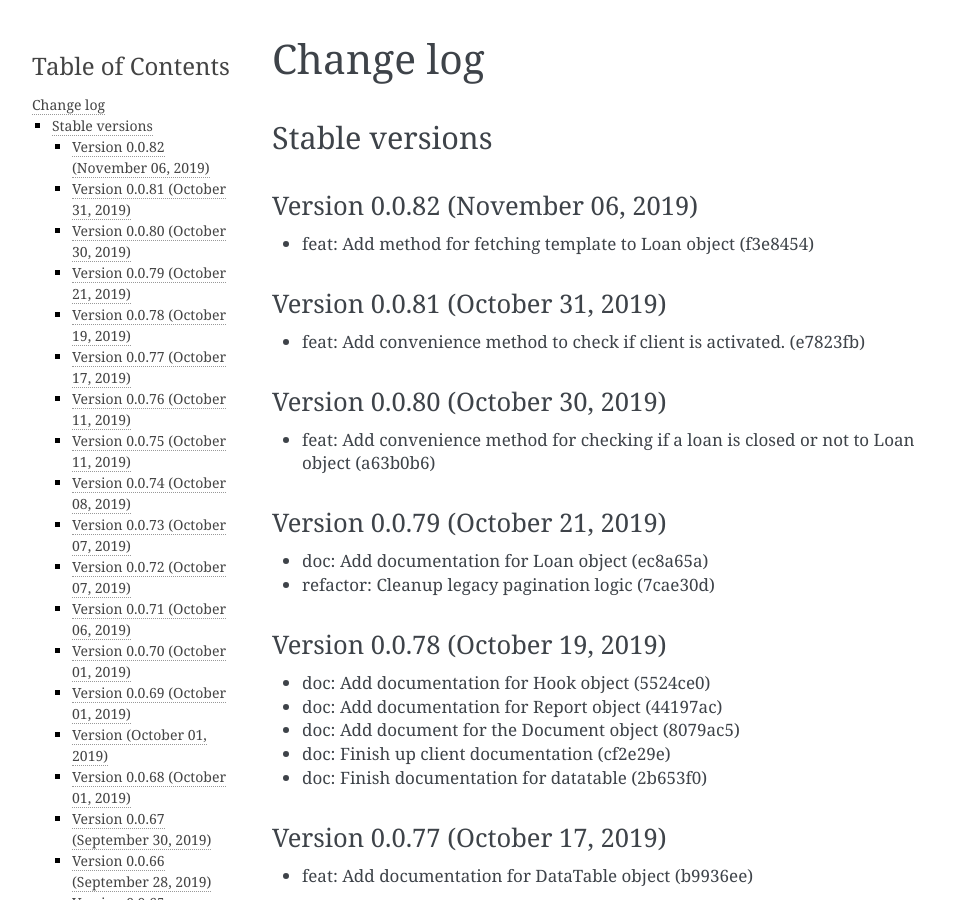
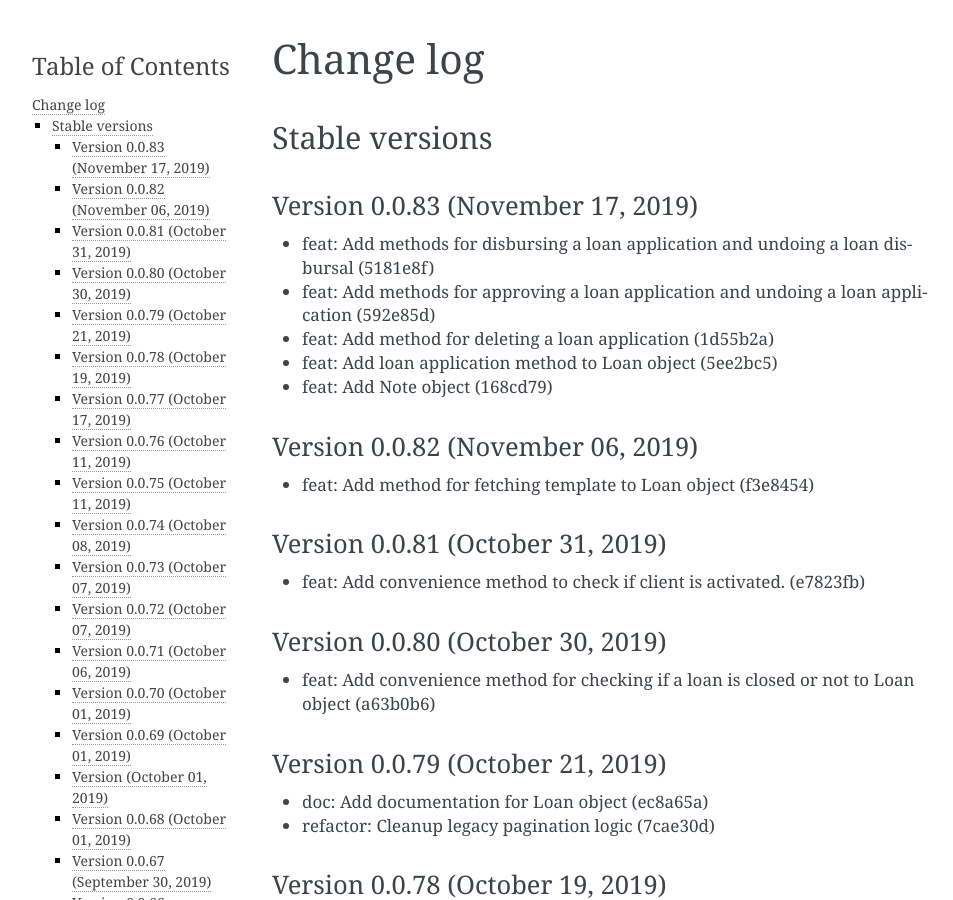
Before and after one commit to mobidevke/PyFineract, a Sphinx documentation site: the page built from docs/changes.rst, in a window 1280 px wide and 900 px high. Shown: the whole window, without its empty margins (148-1101 px from the left). Built offline with Sphinx 7.4.7, drawn with Linux system fonts in a browser that asks for light colours; formulas are drawn with MathJax 3.

Commit message:
Publish version 0.0.83

```diff
--- a/docs/changes.rst
+++ b/docs/changes.rst
@@ -3,6 +3,15 @@ Change log
 
 Stable versions
 ~~~~~~~~~~~~~~~
+
+Version 0.0.83 (November 17, 2019)
+-------------------------------------
+
+* feat: Add methods for disbursing a loan application and undoing a loan disbursal (5181e8f)
+* feat: Add methods for approving a loan application and undoing a loan application (592e85d)
+* feat: Add method for deleting a loan application (1d55b2a)
+* feat: Add loan application method to Loan object (5ee2bc5)
+* feat: Add Note object (168cd79)
 
 Version 0.0.82 (November 06, 2019)
 -------------------------------------
--- a/setup.py
+++ b/setup.py
@@ -2,7 +2,7 @@ import textwrap
 
 import setuptools
 
-version = "0.0.82"
+version = "0.0.83"
 
 if __name__ == '__main__':
     setuptools.setup(
```
